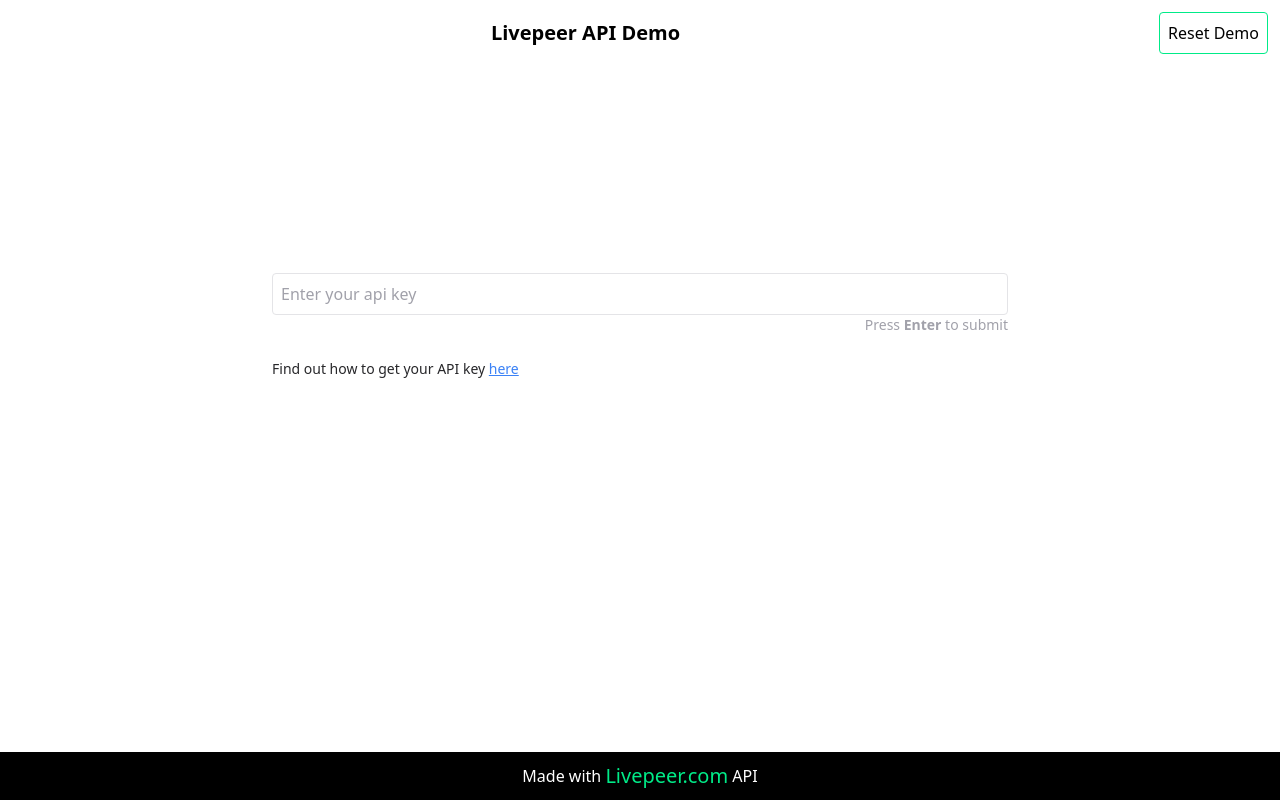
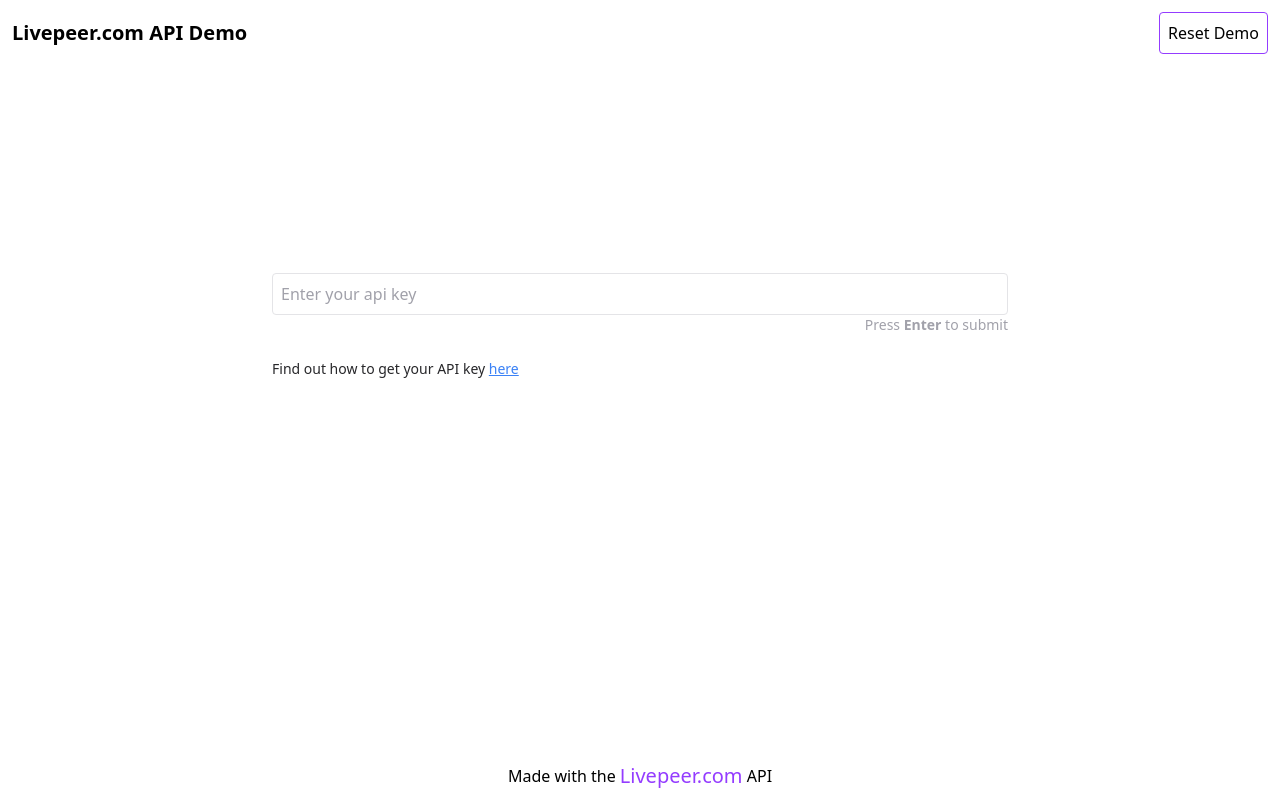
Before and after one commit to shad-k/livepeer-demo-app, a Next.js app: page / in a window 1280 px wide. Built offline with nearby package versions, Linux system fonts and the light colour scheme.

Commit message:
Change livepeer color and minor changes

```diff
--- a/components/AppBody.tsx
+++ b/components/AppBody.tsx
@@ -203,7 +203,8 @@
               onClick={() => setShowRequest((val) => !val)}
               className="text-gray-500 text-sm text-center w-full mb-2"
             >
-              {showRequest ? "Hide" : "Show"} POST Request{" "}
+              {showRequest ? "Hide" : "Show"} POST /stream request creating a
+              stream{" "}
               <span className="text-xs">
                 {showRequest ? <>&#9650;</> : <>&#9660;</>}
               </span>{" "}
--- a/pages/index.tsx
+++ b/pages/index.tsx
@@ -108,9 +108,9 @@
           href="https://livepeer.com/docs/"
           target="_blank"
           rel="noopener, nofollow"
-          className="logo flex flex-col flex-1 lg:w-1/5 lg:text-center"
+          className="logo flex flex-col flex-1 lg:w-1/5"
         >
-          <h1 className="font-bold text-xl">Livepeer API Demo</h1>
+          <h1 className="font-bold text-xl">Livepeer.com API Demo</h1>
         </a>
 
         <button
@@ -127,8 +127,8 @@
         }
         createStream={() => dispatch({ type: "CREATE_CLICKED" })}
       />
-      <footer className="fixed bottom-0 left-0 w-full h-12 bg-black text-white flex items-center justify-center">
-        Made with&nbsp;
+      <footer className="fixed bottom-0 left-0 w-full h-12 flex items-center justify-center">
+        Made with the&nbsp;
         <a href="https://livepeer.com/docs/" className="text-livepeer text-xl">
           Livepeer.com
         </a>
--- a/tailwind.config.js
+++ b/tailwind.config.js
@@ -9,7 +9,7 @@
     colors: {
       ...colors,
       livepeer: {
-        DEFAULT: "#00EB88",
+        DEFAULT: "#943CFF",
       },
     },
     extend: {},
```
